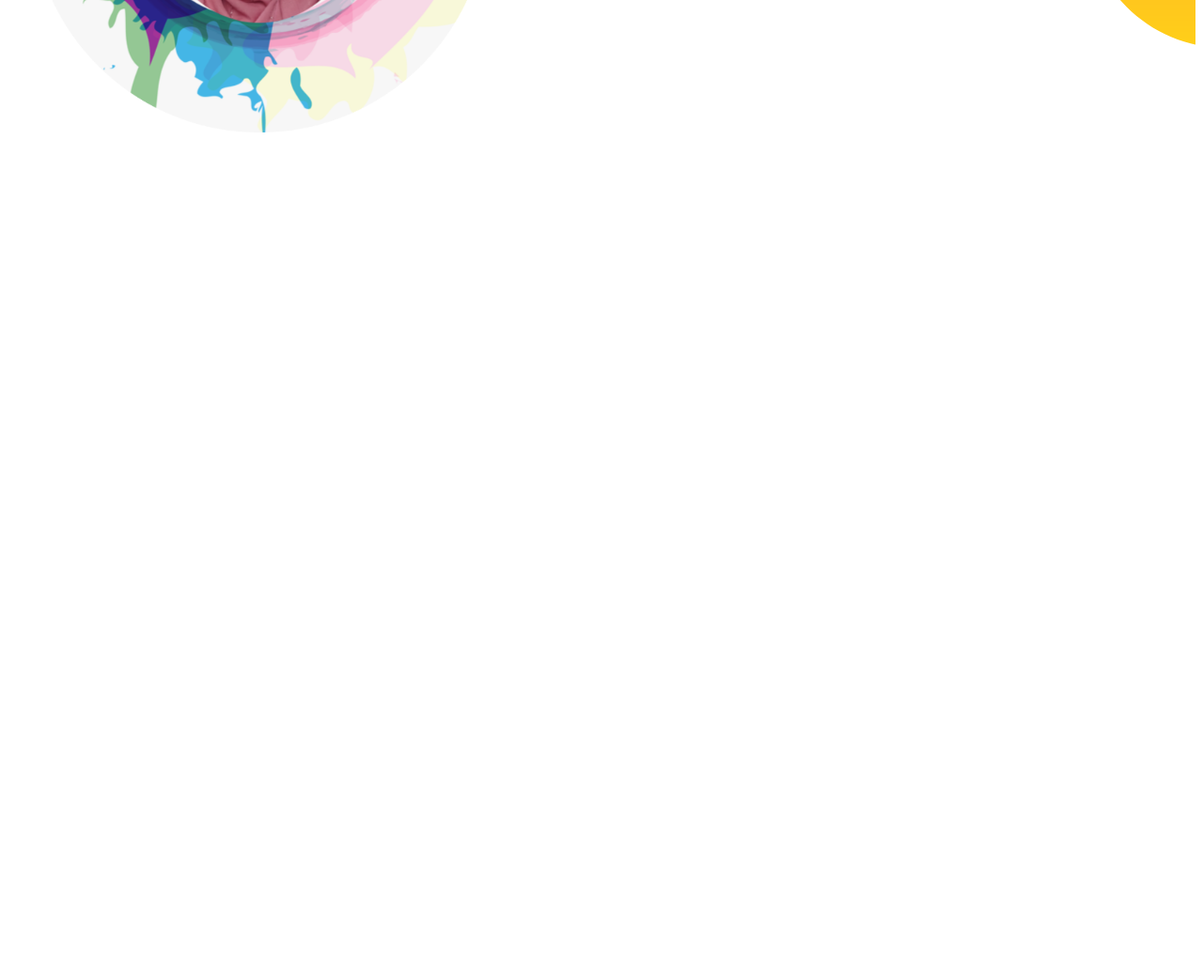
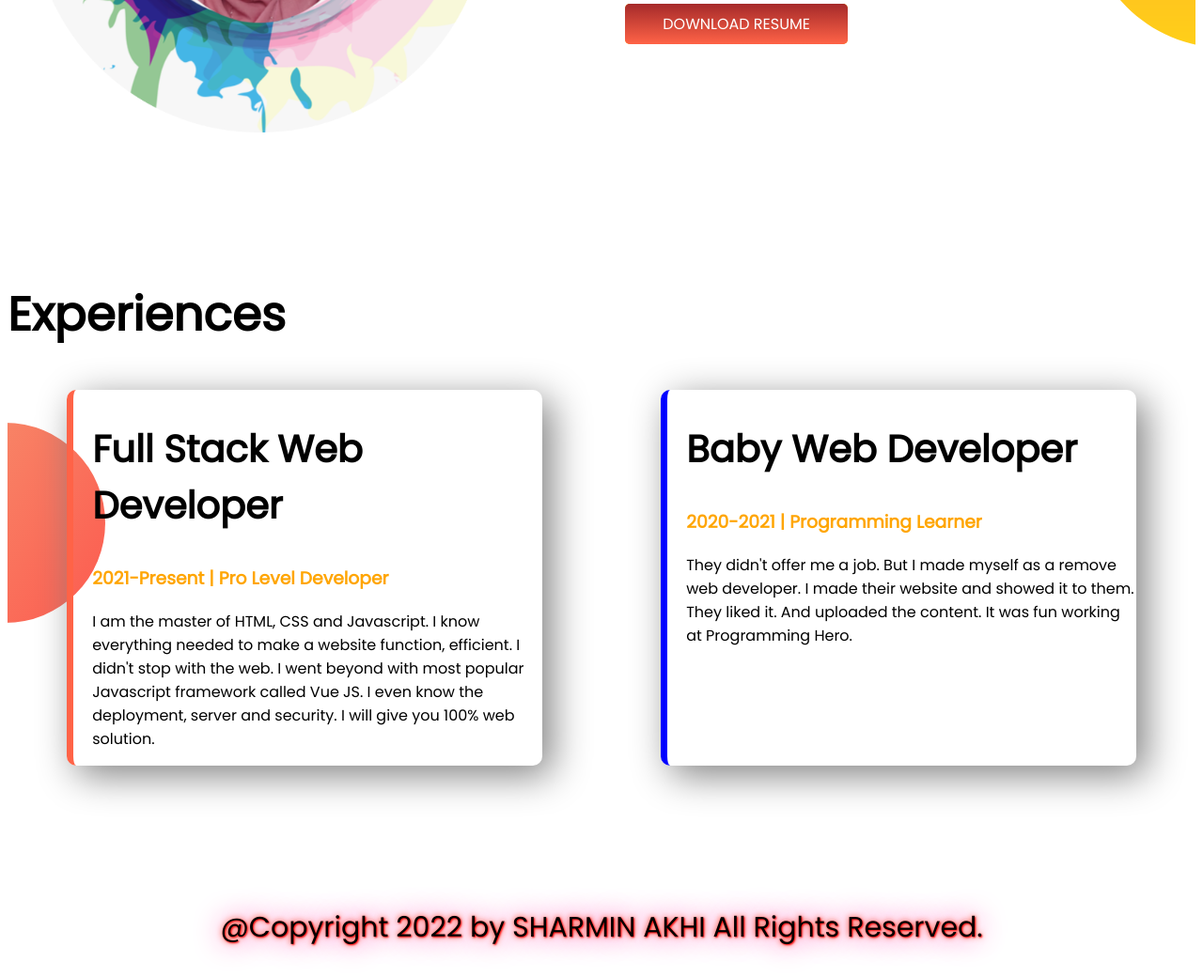
Before and after one commit to AkhiSharmin/Developer-portfolio, a plain HTML site: page index.html in a window 1280 px wide. Shown: the part 991-2031 px from the top of the page at 94% size. Before the commit the page ends 1289 px from the top, so only its background shows below. Drawn offline with Linux system fonts and the light colour scheme.

Commit message:
added code

```diff
--- a/index.html
+++ b/index.html
@@ -11,7 +11,7 @@
     <link rel="stylesheet" href="style.css">
 </head>
 <body>
-        <section class="top-banner">
+        <section class="top-banner flexable-container">
             <div class="half-width">
                 <h1>Welcome To</h1>
             <h1><span class="orange-color">Hellow Sharmin</span> world!</h1>
@@ -24,16 +24,36 @@
             </div>
         </section>
 
-        <section class="dream-big">
+        <section class="dream-big flexable-container">
             <div class="half-width">
                 <img src="images/sharmin3.png" alt="">
             </div>
-            <div class="half-width">
+            <div class="half-width" style="margin-top: 60px;">
                 <h1>Dream Big</h1>
                 <h3>Become a web developer</h3>
                 <p>I already learned the basic HTML and CSS. I can build any simple website. I can even teach my grandma how to make simple website. My goal is to build 3 websites and learn advanced topics.</p>
                 <a class="link-button" target="_blank" href="">DOWNLOAD RESUME</a>
             </div>
         </section>
+
+
+        <section class="experiences">
+            <h1>Experiences</h1>
+            <div class="flexable-container">
+                <div id="full-stack" class="experiences-item">
+                    <h2>Full Stack Web Developer</h2>
+                    <h3 class="orange-color">2021-Present | Pro Level Developer</h3>
+                    <p>I am the master of HTML, CSS and Javascript. I know everything needed to make a website function, efficient. I didn't stop with the web. I went beyond with most popular Javascript framework called Vue JS. I even know the deployment, server and security. I will give you 100% web solution.</p>
+                </div>
+                <div id="web-devloper" class="experiences-item">
+                    <h2>Baby Web Developer</h2>
+                    <h3 class="orange-color">2020-2021 | Programming Learner</h3>
+                    <p>They didn't offer me a job. But I made myself as a remove web developer. I made their website and showed it to them. They liked it. And uploaded the content. It was fun working at Programming Hero.</p>
+                </div>
+            </div>
+        </section>
 </body>
+    <footer>
+        <P>@Copyright 2022 by SHARMIN AKHI All Rights Reserved.</P>
+    </footer>
 </html>
--- a/style.css
+++ b/style.css
@@ -5,10 +5,13 @@
 h1{
     font-size: 50px;
 }
+h2{
+    font-size: 40px;
+}
 .orange-color{
     color: orange;
 }
-section{
+.flexable-container{
     display: flex;
     margin-bottom: 150px;
 }
@@ -37,3 +40,27 @@
     background-repeat: no-repeat;
     background-position: right;
 }
+.experiences{
+    background-image: url(images/exp-bg.png);
+    background-repeat: no-repeat;
+    background-position: left;
+}
+.experiences-item{
+    width: 40%;
+    margin-left: 5%;
+    margin-right: 5%;
+    padding-left: 20px;
+    border-radius: 10px;
+    box-shadow: 10px 10px 40px gray;
+}
+#full-stack{
+    border-left: 7px solid tomato;
+}
+#web-devloper{
+    border-left: 7px solid blue;
+}
+footer{
+    text-align: center;
+    text-shadow: 1px 1px 2px red, 0 0 1em deeppink, 0 0 0.2em orangered;
+    font-size: 30px;
+}
```
